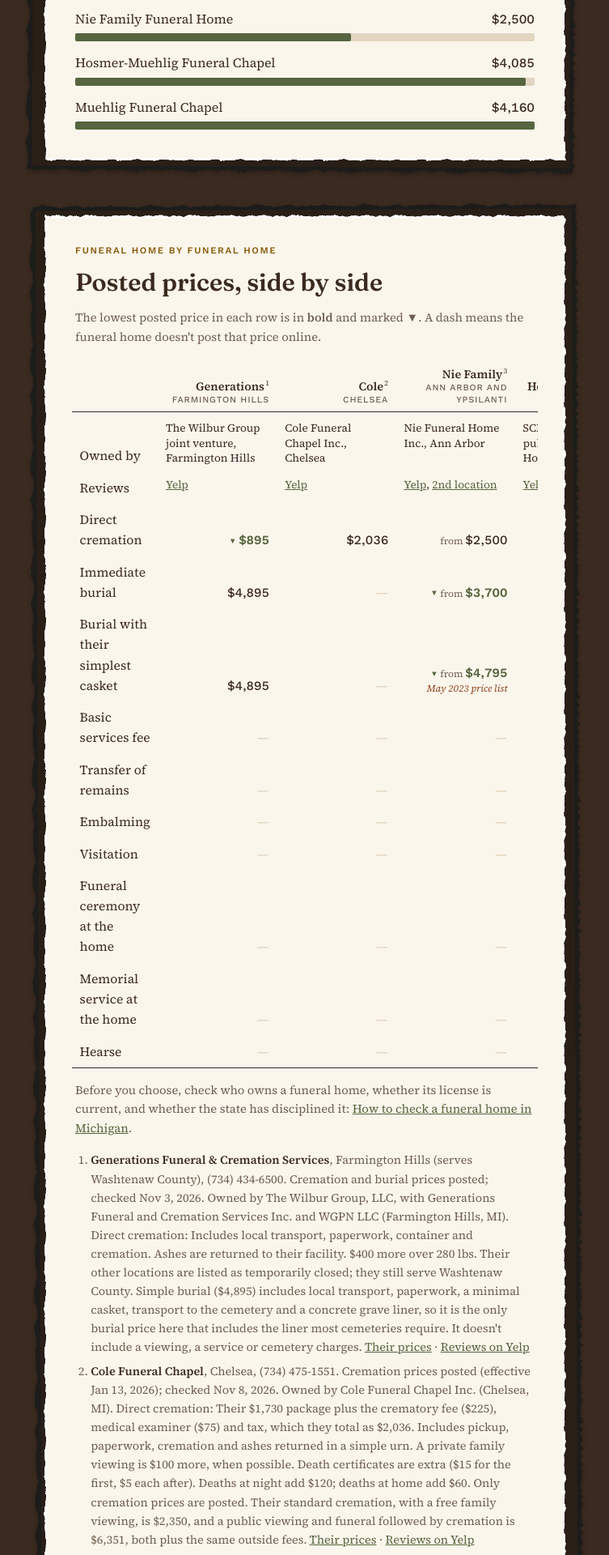
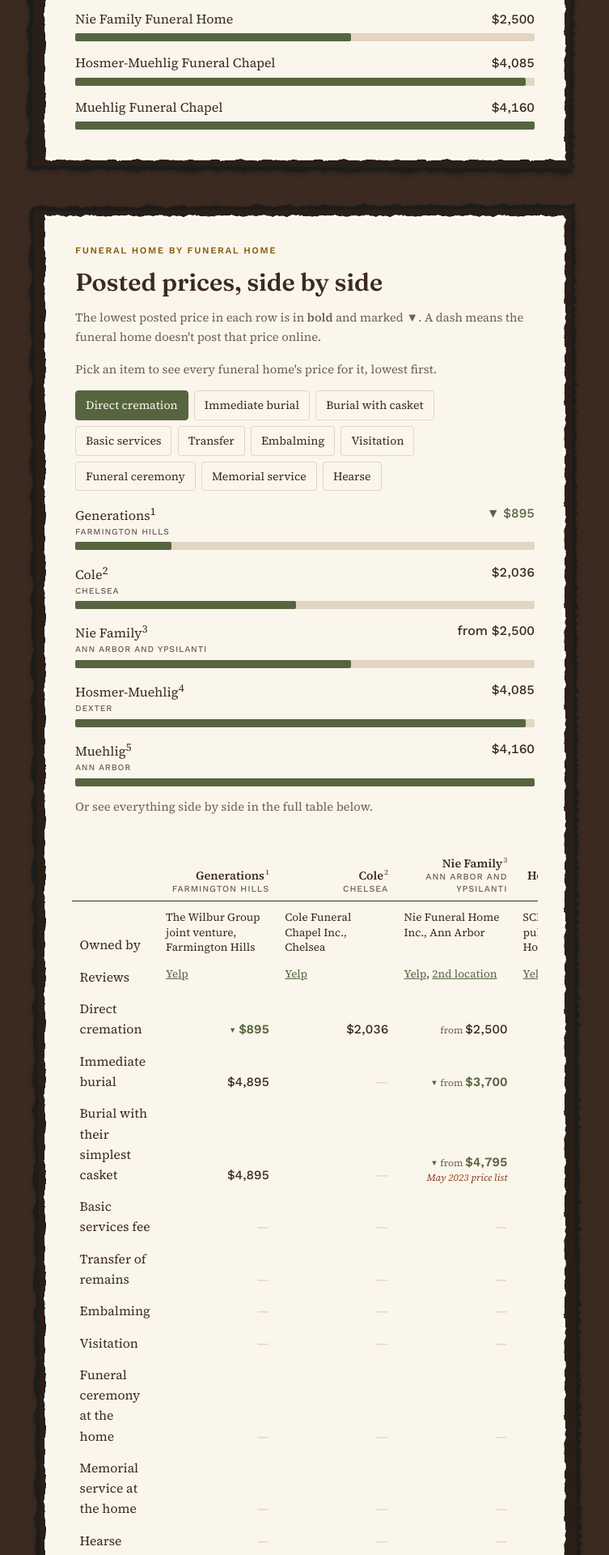
Before and after one commit to katekelley/graveandseed, a Jekyll site: the page built from prices.html, in a window 1280 px wide. Shown: the part 1076-2996 px from the top of the page at 81% size, without its empty margins (263-1016 px from the left). Built offline with Jekyll 4.4.1, drawn with Linux system fonts in a browser that asks for light colours.

Commit message:
Prices picker on all screen sizes
Co-Authored-By: Claude Opus 5.5 <noreply@anthropic.com>
Claude-Session: https://claude.ai/code/session_011MgnuDPPcyysDfMpMHL2sF

```diff
--- a/prices.html
+++ b/prices.html
@@ -67,7 +67,8 @@ ol.notes strong { color: var(--ink); font-weight: 600; }
 .pick-panel .bar-label .town { display: block; font: 500 0.66rem/1.4 var(--label); letter-spacing: 0.08em; text-transform: uppercase; color: var(--muted); }
 .pick-panel .low strong { color: var(--moss); }
 .pick-panel .not-posted { margin-top: 0.4rem; font-size: 0.88rem; color: var(--muted); }
-@media (max-width: 640px) { .picker.ready { display: grid; } .js-picker .scroll-hint { display: none; } }
+.picker.ready { display: grid; margin-bottom: 1.5rem; }
+@media (max-width: 640px) { .js-picker .scroll-hint { display: none; } }
 @media print { .picker { display: none !important; } }
 </style>
 </head>
@@ -141,7 +142,7 @@ ol.notes strong { color: var(--ink); font-weight: 600; }
         </div>
         {%- endif %}
         {%- endfor %}
-        <p class="small">Or scroll the full table below to see everything side by side.</p>
+        <p class="small">Or see everything side by side in the full table below.</p>
       </div>
       <div class="table-wrap" role="region" aria-label="Posted prices by funeral home" tabindex="0">
         <table class="compare">
```
